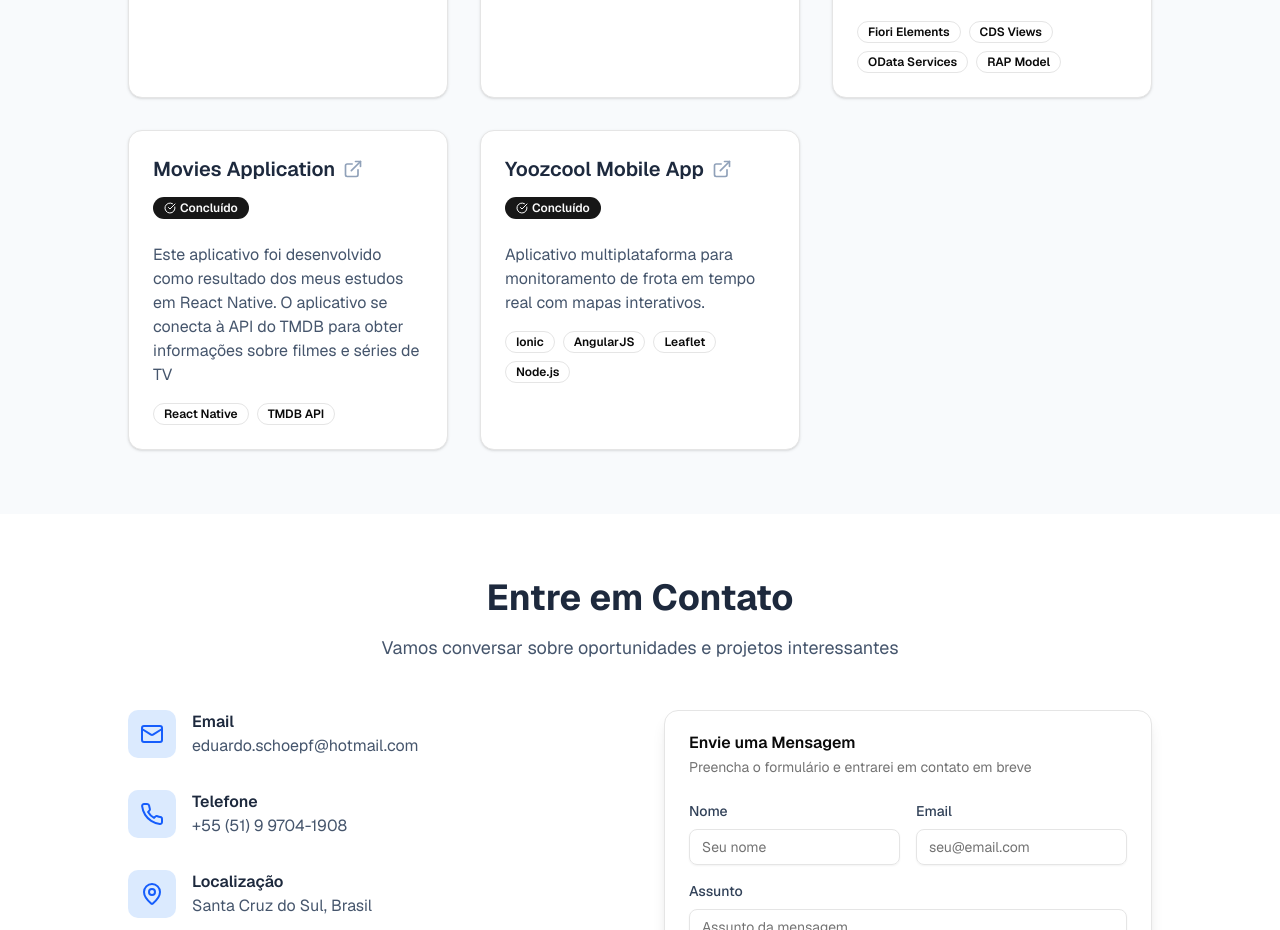
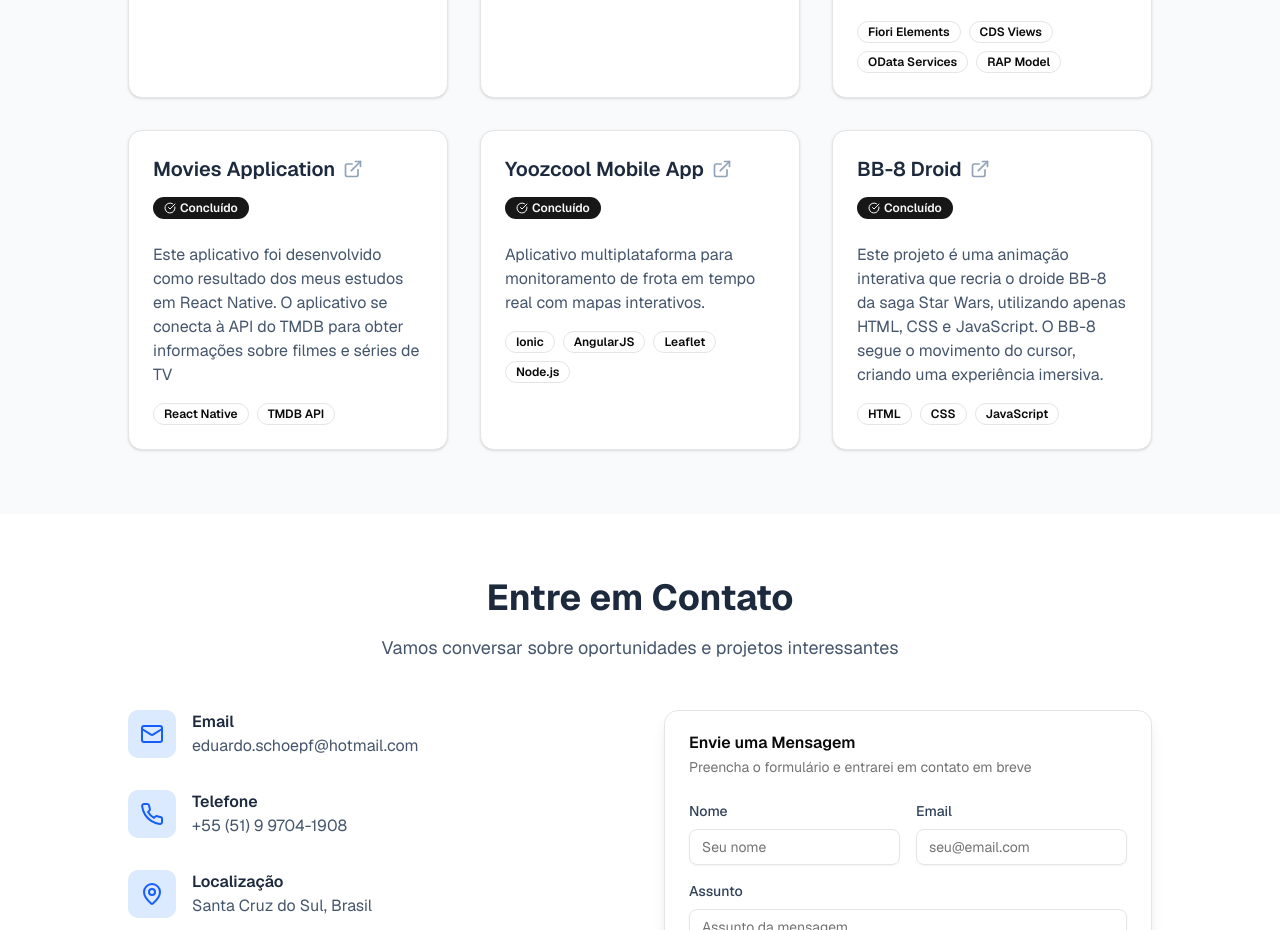
Before and after one commit to eduardoschoepf/portfolio, a Next.js app: page / in a window 1280 px wide. Shown: the part 5560-6490 px from the top of the page. Built offline with nearby package versions, Linux system fonts and the light colour scheme.

Commit message:
Add BB-8 project

```diff
--- a/app/page.tsx
+++ b/app/page.tsx
@@ -179,6 +179,13 @@ export default function Portfolio() {
       description: 'Aplicativo multiplataforma para monitoramento de frota em tempo real com mapas interativos.',
       technologies: ['Ionic', 'AngularJS', 'Leaflet', 'Node.js'],
       url: 'https://www.busetcar.com/entreprises/yoozcool-solution-cle-en-main-de-systeme-daide-a-lexploitation-proposee-par-mobixio-623608.php',
+      status: 'Concluído'
+    },
+    {
+      title: 'BB-8 Droid',
+      description: 'Este projeto é uma animação interativa que recria o droide BB-8 da saga Star Wars, utilizando apenas HTML, CSS e JavaScript. O BB-8 segue o movimento do cursor, criando uma experiência imersiva.',
+      technologies: ['HTML', 'CSS', 'JavaScript'],
+      url: 'https://eduardoschoepf.github.io/bb-8/',
       status: 'Concluído'
     }
   ]
```
